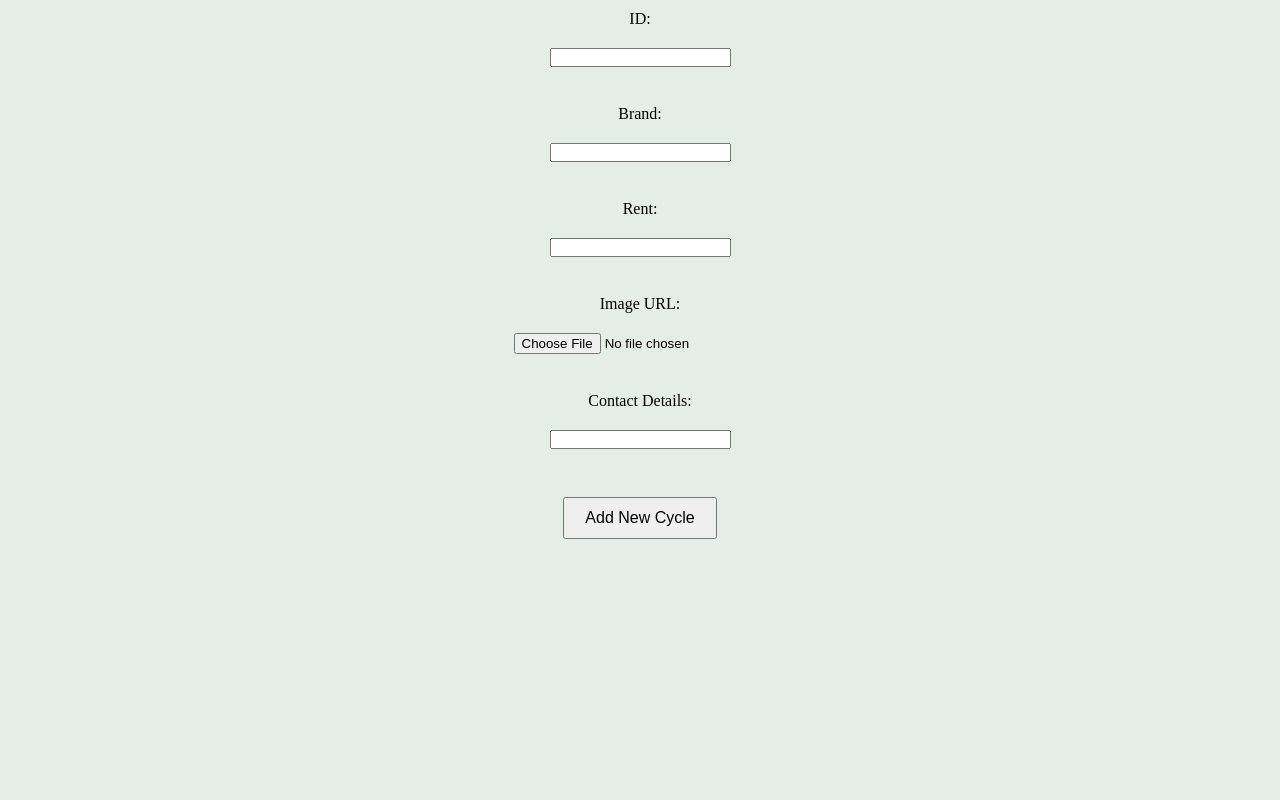
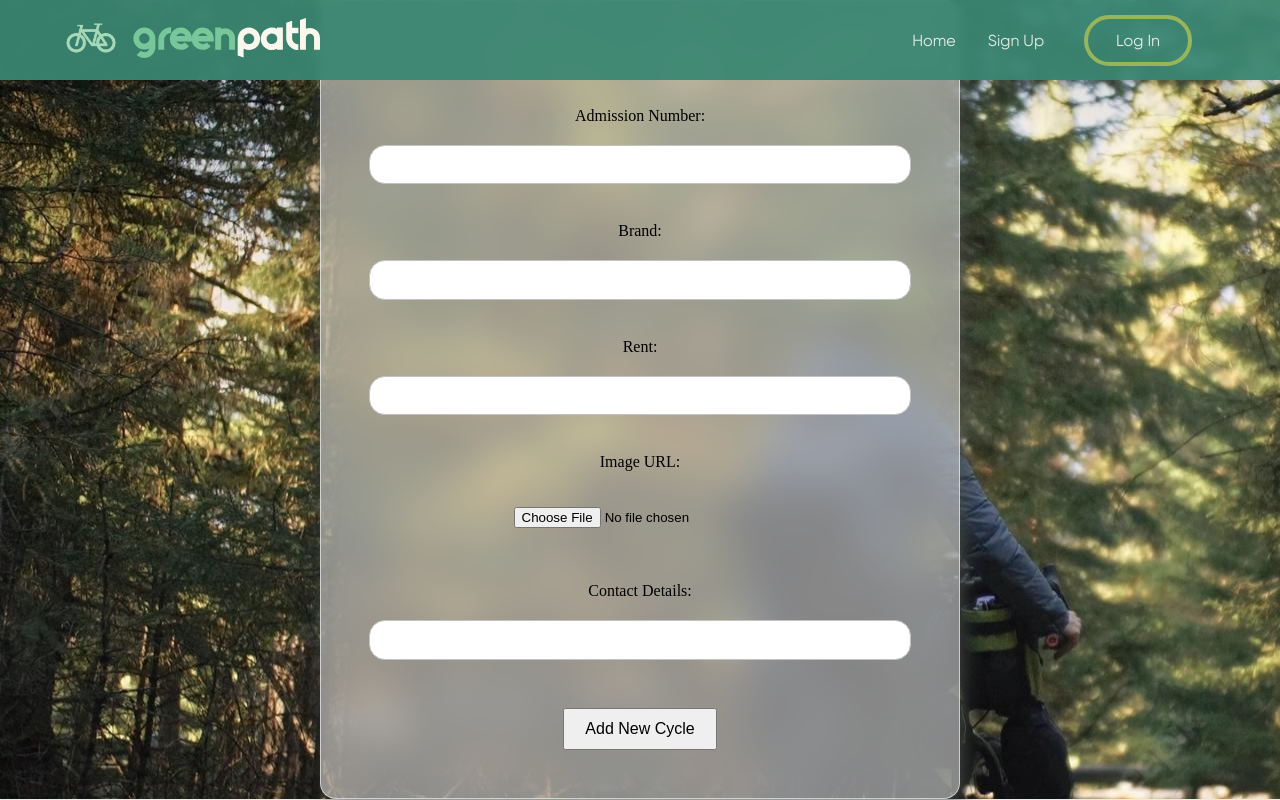
Before and after one commit to Project-Greenpath/greenpath_new, a Next.js app: page /addcycle in a window 1280 px wide. Built offline with nearby package versions, Linux system fonts and the light colour scheme; no server answers.

Commit message:
Added: Listing, listing css

```diff
--- a/pages/addcycle.js
+++ b/pages/addcycle.js
@@ -1,22 +1,26 @@
-import styles from '../styles/Home.module.css'
-import { useEffect, useState } from 'react';
-import axios from 'axios';
-import { useRouter } from 'next/router'
+import styles from "../styles/Home.module.css";
+import { useEffect, useState } from "react";
+import axios from "axios";
+import { useRouter } from "next/router";
+import Link from "next/link";
 
-import { pinFileToIPFS, pinMetadataToIPFS } from '../services/ipfs';
+import { pinFileToIPFS, pinMetadataToIPFS } from "../services/ipfs";
 
 export default function AddCycle() {
+  const [formData, setFormData] = useState({});
+  const [error, setError] = useState("");
 
-    const [formData, setFormData] = useState({});
-    const [error, setError] = useState('');
-
-    const [fileUrl, setFileUrl] = useState(null)
-    const [formInput, updateFormInput] = useState({ price: '', name: '', description: '' })
-    const [file, setFile] = useState(null)
-    const router = useRouter()
+  const [fileUrl, setFileUrl] = useState(null);
+  const [formInput, updateFormInput] = useState({
+    price: "",
+    name: "",
+    description: "",
+  });
+  const [file, setFile] = useState(null);
+  const router = useRouter();
 
   function onFileChange(e) {
-        const file = e.target.files[0]
+    const file = e.target.files[0];
     setFile(file);
     onUpload();
   }
@@ -28,50 +32,48 @@ export default function AddCycle() {
       const url = await pinFileToIPFS(file);
 
       // const url = `https://ipfs.infura.io/ipfs/${added.path}`
-            console.log(url, " fileURL")
-            setFormData({ ...formData, "image": url });
-            console.log(url, " URL")
-            alert(`fileURL: ${url}`)
-
+      console.log(url, " fileURL");
+      setFormData({ ...formData, image: url });
+      console.log(url, " URL");
+      alert(`fileURL: ${url}`);
     } catch (error) {
       <inputs
         type="file"
         name="Asset"
         className="my-4"
         onChange={onFileChange}
-            />
-            console.log('Error uploading file: ', error)
+      />;
+      console.log("Error uploading file: ", error);
     }
   }
   async function uploadToIPFS() {
-        const { name, description, price } = formInput
-        console.log(fileUrl, " fileurl")
-        if (!name || !description || !price || !fileUrl) return
+    const { name, description, price } = formInput;
+    console.log(fileUrl, " fileurl");
+    if (!name || !description || !price || !fileUrl) return;
     /* first, upload metadata to IPFS */
     const data = {
       name: name,
       description: description,
-            image: fileUrl
-        }
+      image: fileUrl,
+    };
     try {
       const url = await pinMetadataToIPFS(data);
       /* after metadata is uploaded to IPFS, return the URL to use it in the transaction */
-            console.log(url)
-            return url
+      console.log(url);
+      return url;
     } catch (error) {
-            console.log('Error uploading file: ', error)
+      console.log("Error uploading file: ", error);
     }
   }
 
-
   const handleChange = (e) => {
     setFormData({ ...formData, [e.target.name]: e.target.value });
-    }
+  };
 
   const handleSubmit = async (e) => {
     e.preventDefault();
     try {
-            const { data } = await axios.post('/api/cycles', formData);
+      const { data } = await axios.post("/api/cycles", formData);
       if (data.success) {
         alert("Successfully added");
       } else {
@@ -80,47 +82,119 @@ export default function AddCycle() {
     } catch (error) {
       setError(error.message);
     }
-    }
+  };
 
   const formStyles = {
-        display: 'flex',
-        flexDirection: 'column',
-        alignItems: 'center',
-        width: '50%',
-        margin: '0 auto',
+    display: "flex",
+    flexDirection: "column",
+    alignItems: "center",
+    width: "50%",
+    margin: "0 auto",
+    backgroundColor: "#d6d6d698",
+    padding: "3rem",
+    paddingTop: "6rem",
+    boxShadow: "#4b514bce 4px 4px 20px",
+    borderRadius: "1rem",
+    border: "1px solid #ffffff93",
+    backdropFilter: "blur(20px) saturate(125%)",
   };
 
   const labelInputStyles = {
-        margin: '10px 0',
+    margin: "10px 0",
   };
 
   const buttonStyles = {
-        marginTop: '20px',
-        padding: '10px 20px',
-        fontSize: '16px'
+    marginTop: "20px",
+    padding: "10px 20px",
+    fontSize: "16px",
   };
 
-
   return (
+    <div
+      className="addCycle"
+      style={{
+        backgroundImage: "url('/images/forest-cycle.jpg')",
+      }}
+    >
+      <nav>
+        <div className="logo">
+          <Link href="/">
+            <img
+              src="/images/greenpath-logo-long.svg"
+              alt=""
+              className="logo-img"
+            />
+          </Link>
+        </div>
+        <div className="nav-menu">
+          <ul className="nav-links">
+            <Link href="/">
+              <li className="nav-item">Home</li>
+            </Link>
+            <Link href="/signup">
+              <li className="nav-item cta-secondary">Sign Up</li>
+            </Link>
+            <Link href="/signin">
+              <li className="nav-item cta-sec">Log In</li>
+            </Link>
+          </ul>
+        </div>
+      </nav>
       <form style={formStyles} onSubmit={handleSubmit}>
         {error && <p>{error}</p>}
-            <label style={labelInputStyles} htmlFor="id">ID:</label>
-            <input style={labelInputStyles} type="text" name="id" onChange={handleChange} />
+        <label style={labelInputStyles} htmlFor="id">
+          Admission Number:
+        </label>
+        <input
+          style={labelInputStyles}
+          type="text"
+          name="id"
+          onChange={handleChange}
+        />
         <br />
-            <label style={labelInputStyles} htmlFor="brand">Brand:</label>
-            <input style={labelInputStyles} type="text" name="brand" onChange={handleChange} />
+        <label style={labelInputStyles} htmlFor="brand">
+          Brand:
+        </label>
+        <input
+          style={labelInputStyles}
+          type="text"
+          name="brand"
+          onChange={handleChange}
+        />
         <br />
-            <label style={labelInputStyles} htmlFor="rent">Rent:</label>
-            <input style={labelInputStyles} type="text" name="rent" onChange={handleChange} />
+        <label style={labelInputStyles} htmlFor="rent">
+          Rent:
+        </label>
+        <input
+          style={labelInputStyles}
+          type="text"
+          name="rent"
+          onChange={handleChange}
+        />
         <br />
-            <label style={labelInputStyles} htmlFor="image">Image URL:</label>
-            <input style={labelInputStyles} type="file" name="image" onChange={onFileChange} />
+        <label style={labelInputStyles} htmlFor="image">
+          Image URL:
+        </label>
+        <input
+          style={labelInputStyles}
+          type="file"
+          name="image"
+          onChange={onFileChange}
+        />
         <br />
-            <label style={labelInputStyles} htmlFor="description">Contact Details:</label>
-            <input style={labelInputStyles} type="text" name="description" onChange={handleChange} />
+        <label style={labelInputStyles} htmlFor="description">
+          Contact Details:
+        </label>
+        <input
+          style={labelInputStyles}
+          type="text"
+          name="description"
+          onChange={handleChange}
+        />
         <br />
-            <button style={buttonStyles} type="submit">Add New Cycle</button>
-
+        <button style={buttonStyles} type="submit">
+          Add New Cycle
+        </button>
         {/* <label htmlFor="id">ID:</label>
                 <input type="text" name="id" onChange={handleChange} />
                 <br />
@@ -137,7 +211,7 @@ export default function AddCycle() {
                 <input type="text" name="description" onChange={handleChange} />
                 <br />
                 <button type="submit">Add Cycle</button> */}
-
       </form>
+    </div>
   );
 }
--- a/pages/css/styles.css
+++ b/pages/css/styles.css
@@ -223,3 +223,29 @@ section.landing-hero {
     width: fit-content;
     border-radius: 1000px;
 }
+
+
+input[type="text"],
+input[type="number"] {
+    padding: .7rem;
+    width: 100%;
+    border-radius: 1rem;
+    outline: none;
+    border: 1px #c2c2c2 solid;
+}
+
+input[type="number"] {
+    width: 40%;
+}
+
+input[type="file"],
+input[type="submit"] {
+    padding: 1rem;
+    margin: 0;
+    border-radius: 1rem;
+    border: none;
+}
+
+input {
+    margin-bottom: 1rem;
+}
```
Also changed, not shown: pages/index.js (+1 -7 lines), pages/listing.js (+63 -15 lines). Lines whose indentation alone changed are shown as unchanged.
